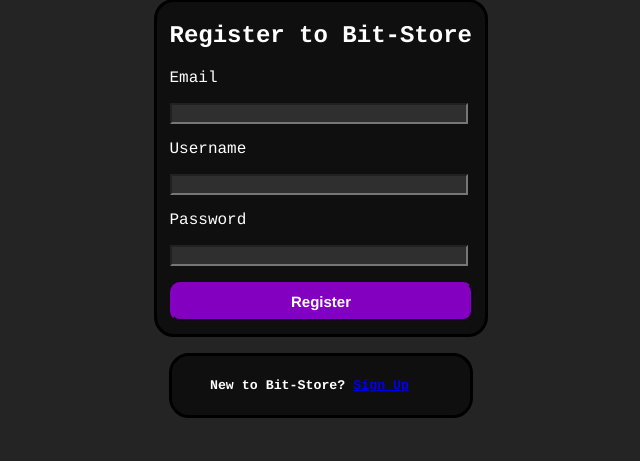
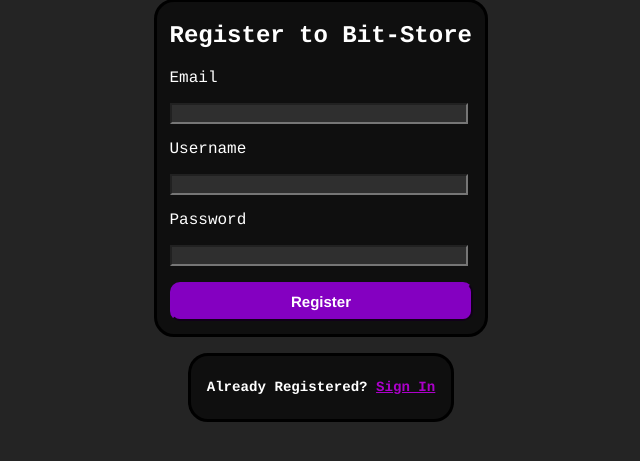
Before and after one commit to VoidedCrystal/Bit-Store-Nasa-Hunch, a PHP site: page /Auth/Sign_Up.html in a window 1280 px wide. Shown: the part 104-565 px from the top of the page, without its empty margins (319-959 px from the left). Run offline with PHP 8.4, Linux system fonts and the light colour scheme.

Commit message:
Added more CSS (Wasnt in lst commit :( )

```diff
--- a/Auth/Login.html
+++ b/Auth/Login.html
@@ -22,8 +22,7 @@
 		</div>
 		<p></p>
 		<div class="linkbox">
-			<h5>New to Bit-Store? <a href="Sign_Up.html">Sign Up</a></h5>
+			<h5>New to Bit-Store? <a href="Sign_Up.html"><p>Create an Account</p></a></h5>
 		</div>
-
 	</body>
 </html>
--- a/Auth/Sign_Up.html
+++ b/Auth/Sign_Up.html
@@ -24,7 +24,7 @@
 		</div>
 		<p></p>
 		<div class="linkbox">
-			<h5>New to Bit-Store? <a href="Sign_Up.html">Sign Up</a></h5>
+			<h5>Already Registered? <a href="Login.html">Sign In</a></h5>
 		</div>
 	</body>
 </html>
--- a/css/auth.css
+++ b/css/auth.css
@@ -64,7 +64,13 @@
 	border-radius: 20px;
 	height: auto;
 	width: 260px;
-	padding-left: 3%
+	font-size:17px;
+	text-align: center;
+}
+
+.linkbox a {
+	color:#AC00CA;
+
 }
 
 #Register{
```
